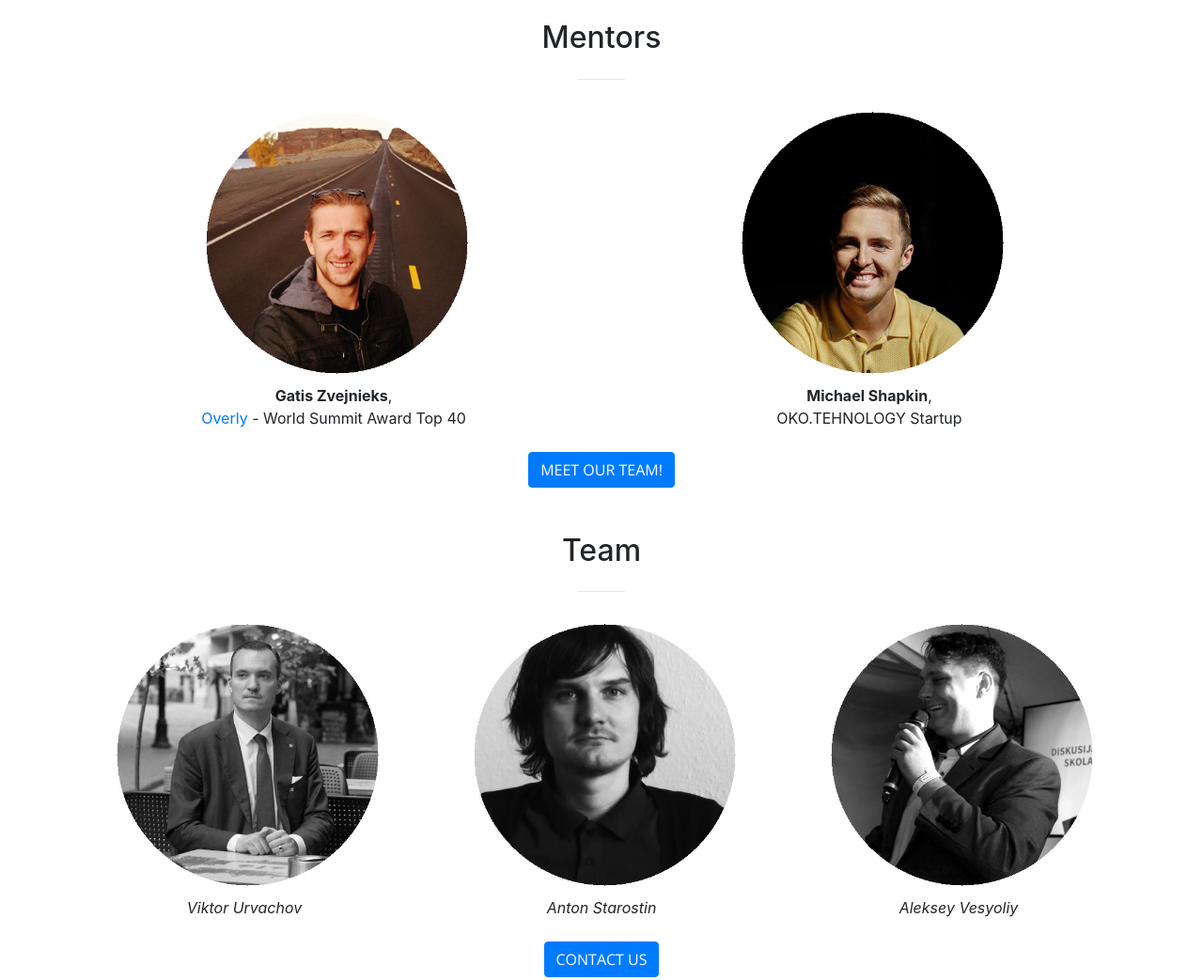
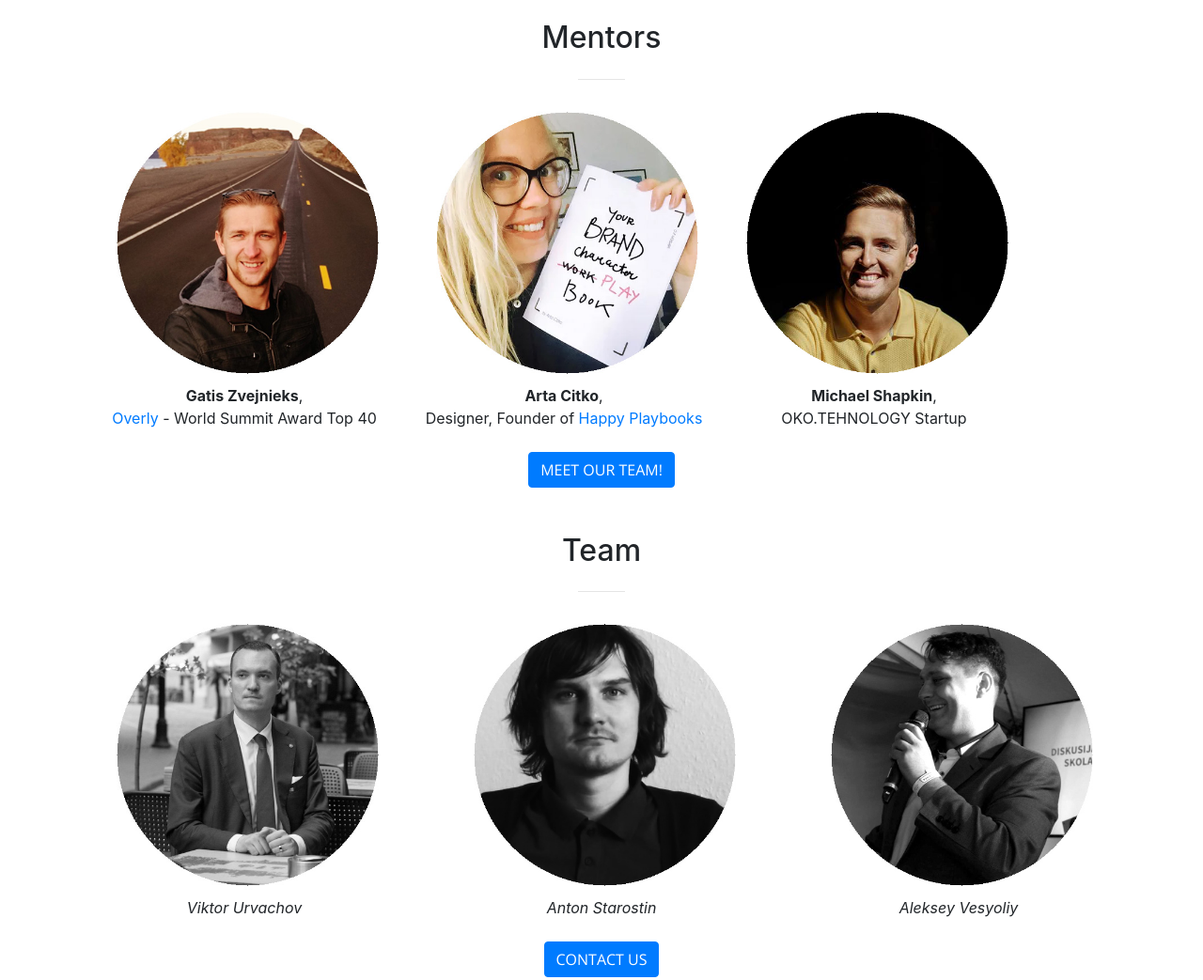
Before and after one commit to pirrencode/techriga, a website with bundled scripts: page index.html in a window 1280 px wide. Shown: the part 2602-3645 px from the top of the page at 94% size. Built offline with nearby package versions, Linux system fonts and the light colour scheme.

Commit message:
Added mentor

```diff
--- a/index.html
+++ b/index.html
@@ -26,7 +26,6 @@
     <!-- Plugin CSS -->
     <link href="vendor/magnific-popup/magnific-popup.css" rel="stylesheet">
 
-    <!-- Custom styles for this template -->
     <link href="css/creative.css" rel="stylesheet">
 
   </head>
@@ -264,10 +263,15 @@
 
 
         <div class="row text-center">
-          <div class="col-sm-6 text-center">
+          <div class="col-sm-4 text-center">
             <img src="img/photos/gatis_zvejnieks.jpg" width="300"><br />
             <b>Gatis Zvejnieks</b>, <br /><a href="http://www.overly.lv">Overly</a> - World Summit Award Top 40<br />
           </div>
+          <div class="row text-center">
+            <div class="col-sm-6 text-center">
+              <img src="img/photos/arta-citko.jpg" width="300"><br />
+              <b>Arta Citko</b>, <br />Designer, Founder of <a href="https://www.artacitko.com">Happy Playbooks</a><br />
+            </div>
           <div class="col-sm-6 text-center">
             <img src="img/photos/michael-shapkin.jpg" width="300"><br />
             <b>Michael Shapkin</b>, <br />OKO.TEHNOLOGY Startup<br />
@@ -321,7 +325,7 @@
             <hr class="my-4">
             <p class="mb-5">Interested to participate? That's great! Apply now and feel free to contact us if you have any questions and we will get back to you as soon as possible!</p>
             <p>
-              <a class="btn btn-primary btn-xl js-scroll-trigger" href="https://docs.google.com/forms/d/1o4c-IqnJs3Z4ivHVyAjEv6Fe-37MvvT1jRzFVmDgntU/">APPLY TO THE STARTUP JOURNEY NOW!</a>
+              <a class="btn btn-primary btn-xl js-scroll-trigger" href="https://docs.google.com/forms/d/1o4c-IqnJs3Z4ivHVyAjEv6Fe-37MvvT1jRzFVmDgntU/">START UP YOUR JOURNEY NOW!</a>
             </p>
           </div>
         </div>
```
Also changed, not shown: favico-tech.ico (added), img/photos/arta-citko.jpg (added).
